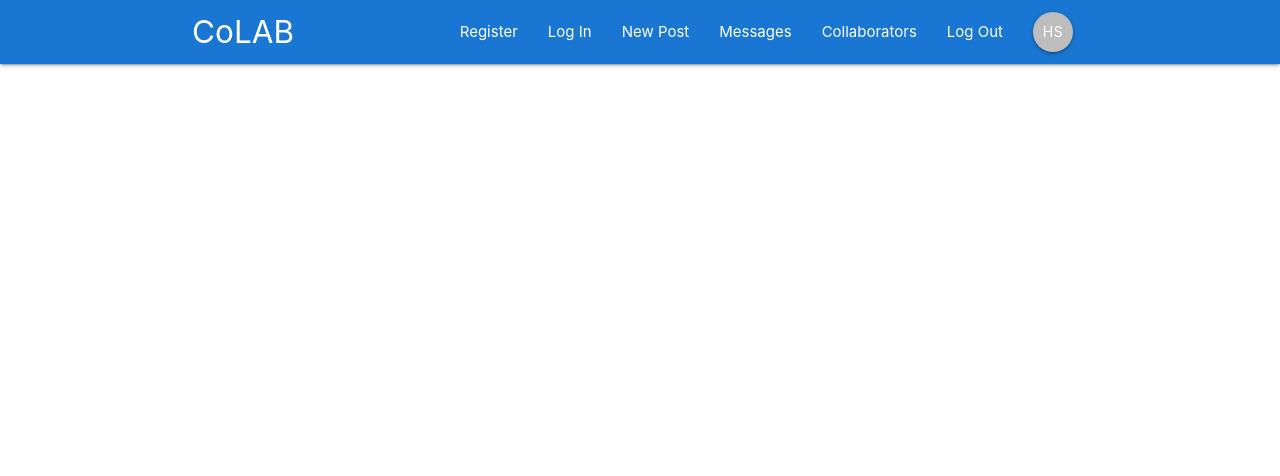
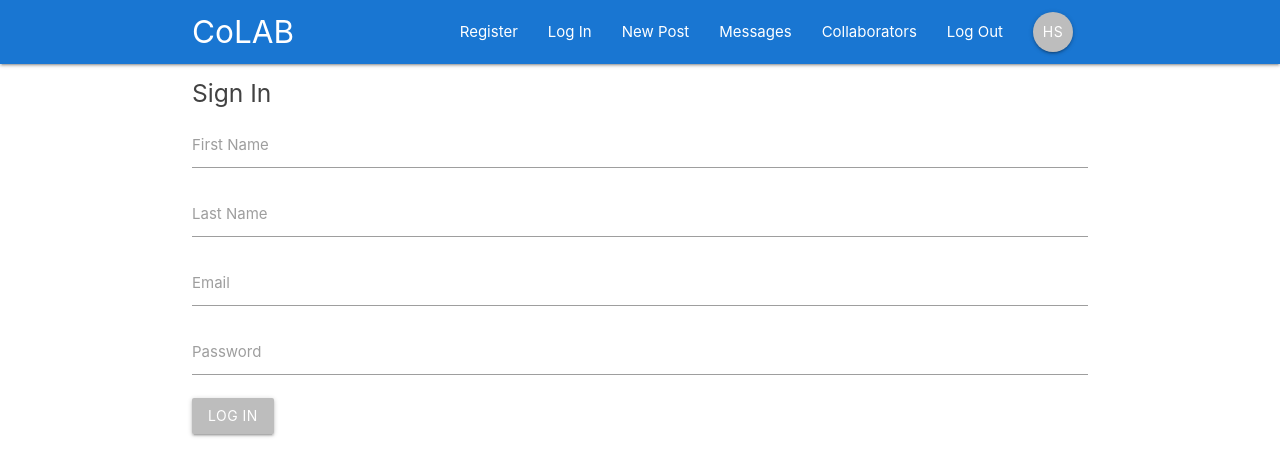
Before and after one commit to HarrisonStrand/CoLAB, a React (Create React App) app: page /register in a window 1280 px wide. Shown: the top 476 px of the page. Built offline with nearby package versions, Linux system fonts and the light colour scheme.

Commit message:
Add Signin/Signout Components with onChange/onSubmit listeners and routes in App.js

```diff
--- a/public/index.html
+++ b/public/index.html
@@ -43,5 +43,7 @@
       To begin the development, run `npm start` or `yarn start`.
       To create a production bundle, use `npm run build` or `yarn build`.
     -->
+    <!-- Compiled and minified JavaScript -->
+    <script src="https://cdnjs.cloudflare.com/ajax/libs/materialize/1.0.0/js/materialize.min.js"></script>
   </body>
 </html>
--- a/src/App.js
+++ b/src/App.js
@@ -3,6 +3,8 @@
 import Navbar from './components/layout/Navbar';
 import Dashboard from './components/dashboard/Dashboard';
 import PostDetail from './components/posts/PostDetail';
+import SignIn from './components/auth/SignIn';
+import Register from './components/auth/Register';
 
 class App extends Component {
   render (){
@@ -13,6 +15,8 @@
         <Switch>
           <Route exact path='/' component={Dashboard}/>
           <Route path='/post/:id' component={PostDetail}/>
+          <Route path='/signin' component={SignIn} />
+          <Route path='/register' component={Register} />
         </Switch>
       </div>
     </BrowserRouter>
--- a/src/components/auth/Register.js
+++ b/src/components/auth/Register.js
@@ -0,0 +1,53 @@
+import React, { Component } from 'react'
+
+class Register extends Component {
+
+	state = {
+		email: '',
+		password: '',
+		firstName: '',
+		lastName: ''
+	}
+
+	handleChange = (event) => {
+		this.setState({
+			[event.target.id]: event.target.value
+		})
+	}
+
+	handleSubmit = (event) => {
+		event.preventDefault();
+		console.log(this.state)
+	}
+
+	render() {
+		return (
+			<div className='container'>
+				<form onSubmit={this.handleSubmit} className="white">
+					<h5 className="grey-text text-darken-3">Sign In</h5>
+					<div className="input-field">
+						<label htmlFor="firstName">First Name</label>
+						<input type="text" id='firstName'onChange={this.handleChange} />
+					</div>
+					<div className="input-field">
+						<label htmlFor="lastName">Last Name</label>
+						<input type="text" id='lastName'onChange={this.handleChange} />
+					</div>
+					<div className="input-field">
+						<label htmlFor="email">Email</label>
+						<input type="email" id='email'onChange={this.handleChange} />
+					</div>
+					<div className="input-field">
+						<label htmlFor="password">Password</label>
+						<input type="password" id='password'onChange={this.handleChange} />
+					</div>
+					<div className="input-field">
+						<button className="btn grey lighten-1">Log In</button>
+					</div>
+				</form>
+			</div>
+		)
+	}
+}
+
+export default Register
--- a/src/components/auth/SignIn.js
+++ b/src/components/auth/SignIn.js
@@ -0,0 +1,43 @@
+import React, { Component } from 'react'
+
+class SignIn extends Component {
+
+	state = {
+		email: '',
+		password: ''
+	}
+
+	handleChange = (event) => {
+		this.setState({
+			[event.target.id]: event.target.value
+		})
+	}
+
+	handleSubmit = (event) => {
+		event.preventDefault();
+		console.log(this.state)
+	}
+
+	render() {
+		return (
+			<div className='container'>
+				<form onSubmit={this.handleSubmit} className="white">
+					<h5 className="grey-text text-darken-3">Sign In</h5>
+					<div className="input-field">
+						<label htmlFor="email">Email</label>
+						<input type="email" id='email'onChange={this.handleChange} />
+					</div>
+					<div className="input-field">
+						<label htmlFor="password">Password</label>
+						<input type="password" id='password'onChange={this.handleChange} />
+					</div>
+					<div className="input-field">
+						<button className="btn grey lighten-1">Log In</button>
+					</div>
+				</form>
+			</div>
+		)
+	}
+}
+
+export default SignIn
```
Also changed, not shown: 1 other file (tests, documents, lock files or other folders).
